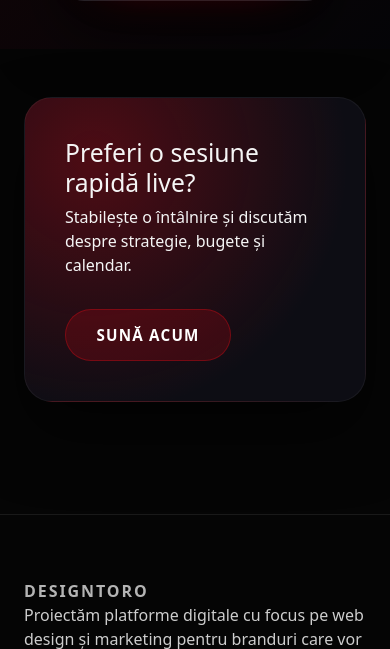
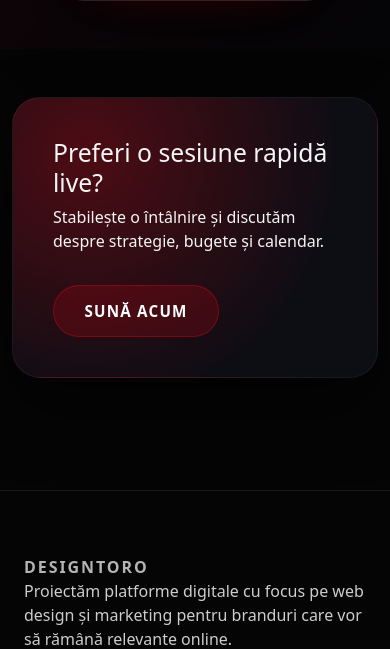
Before and after one commit to erikerikssoncoding/designtoro, a PHP site: page /contact.php in a window 390 px wide. Shown: the part 1170-1819 px from the top of the page. Run offline with PHP 8.4, Linux system fonts and the light colour scheme; some libraries are stand-ins or nearby versions.

Commit message:
Align mobile contact sections width

```diff
--- a/assets/css/style.css
+++ b/assets/css/style.css
@@ -1255,7 +1255,8 @@ video {
 }
 
 @media (max-width: 575.98px) {
-    .contact-hero .container {
+    .contact-hero .container,
+    .cta-banner .container {
         width: min(100% - 1.5rem, var(--max-width));
     }
 
```
